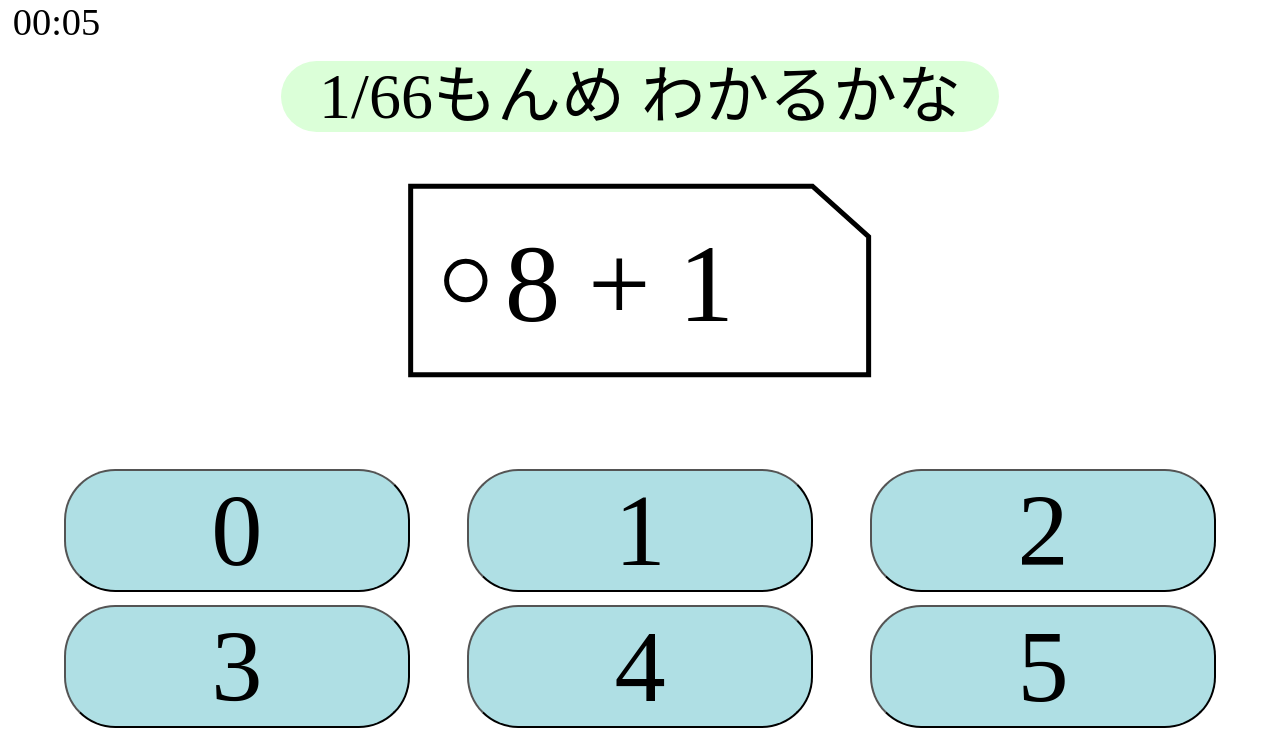
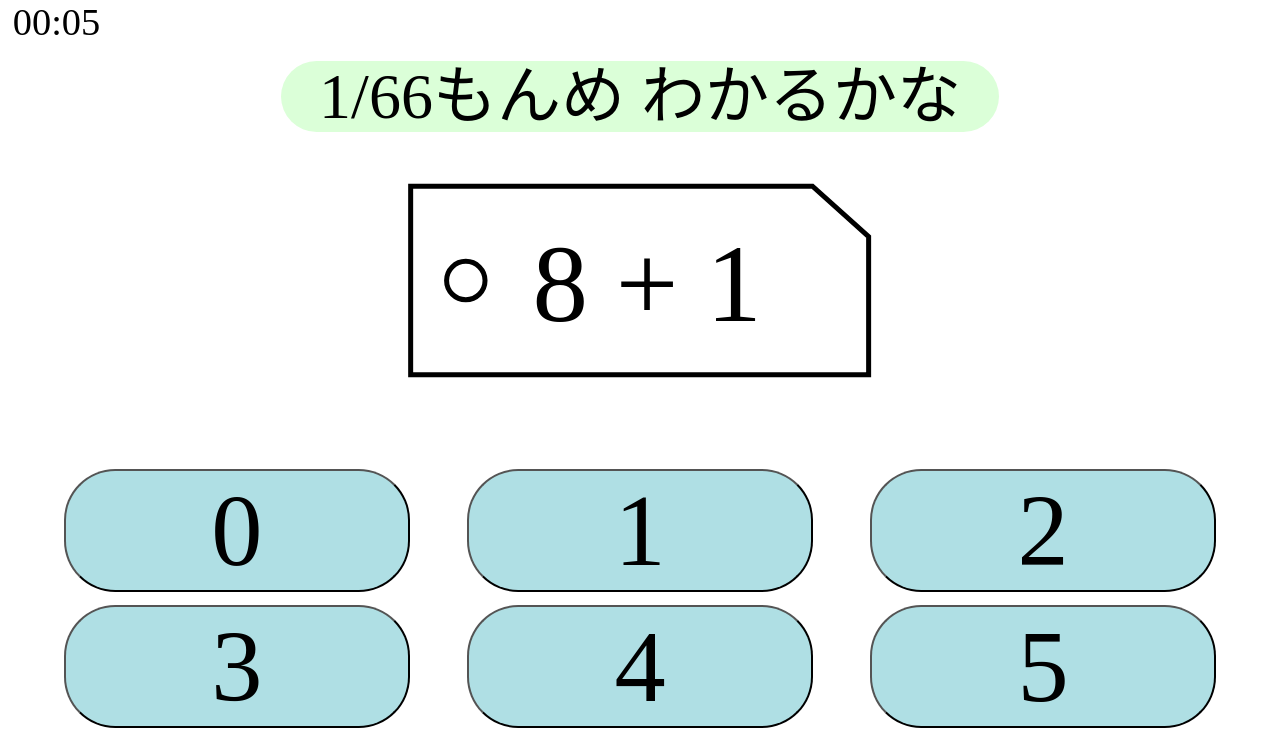
Before and after one commit to mechamogera/keisan-card, a React (Create React App) app: page /keisan-card/plus in a window 1280 px wide. Shown: the top 739 px of the page. Built offline with nearby package versions, Linux system fonts and the light colour scheme; a web font is replaced by a local one.

Commit message:
refactor: 文字が中央にくるように

```diff
--- a/src/containers/Keisan/index.tsx
+++ b/src/containers/Keisan/index.tsx
@@ -131,7 +131,9 @@ function Keisan({resultRange,
         <path id="path2" vector-effect="non-scaling-stroke"  transform=" translate(0, 0)" d="M 0 -8.04505 C 4.44087 -8.04505 8.04505 -4.44087 8.04505 0 C 8.04505 4.44087 4.44087 8.04505 0 8.04505 C -4.44087 8.04505 -8.04505 4.44087 -8.04505 0 C -8.04505 -4.44087 -4.44087 -8.04505 0 -8.04505 z" stroke-linecap="round" />
         </g>
         <g transform="matrix(1 0 0 1 82.2328910304 33.216879686)"  id="DGg7km4RwZXg7n7ySh3Dw">
-            <text xmlSpace="preserve" font-family="Open Sans" font-size="31" font-style="normal" font-weight="normal" line-height="1" id="txt"><tspan x="-48.4904785156" y="11.25334">{numFirst} {operation} {numSecound}</tspan></text>
+            <text xmlSpace="preserve" font-family="Open Sans" font-size="31" font-style="normal" font-weight="normal" line-height="1" id="txt"><tspan x="-48.4904785156" y="11.25334">
+              {('  ' + numFirst).slice(-2)} {operation} {(numSecound)}
+            </tspan></text>
         </g>
       </svg>
       <div className="Result">
```
